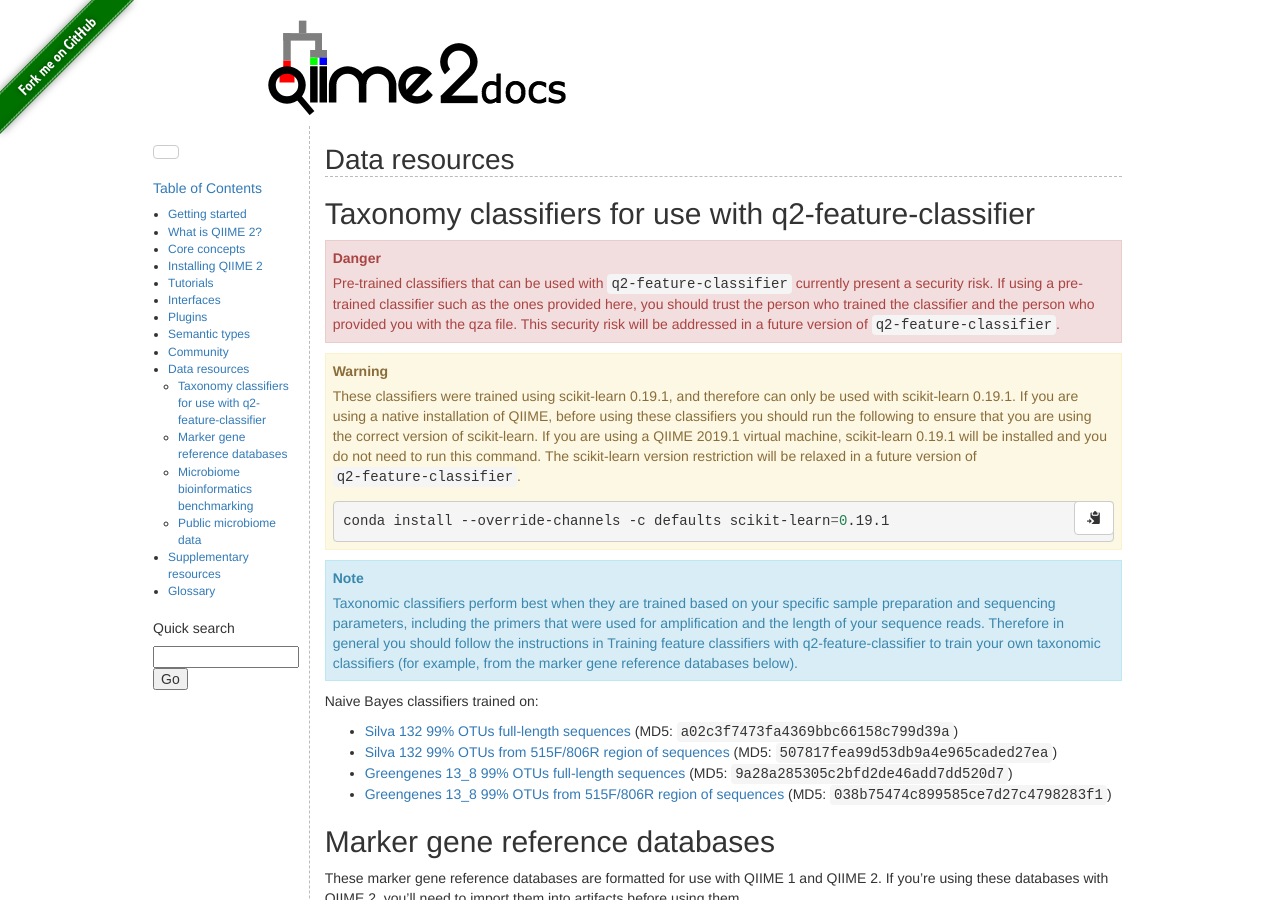
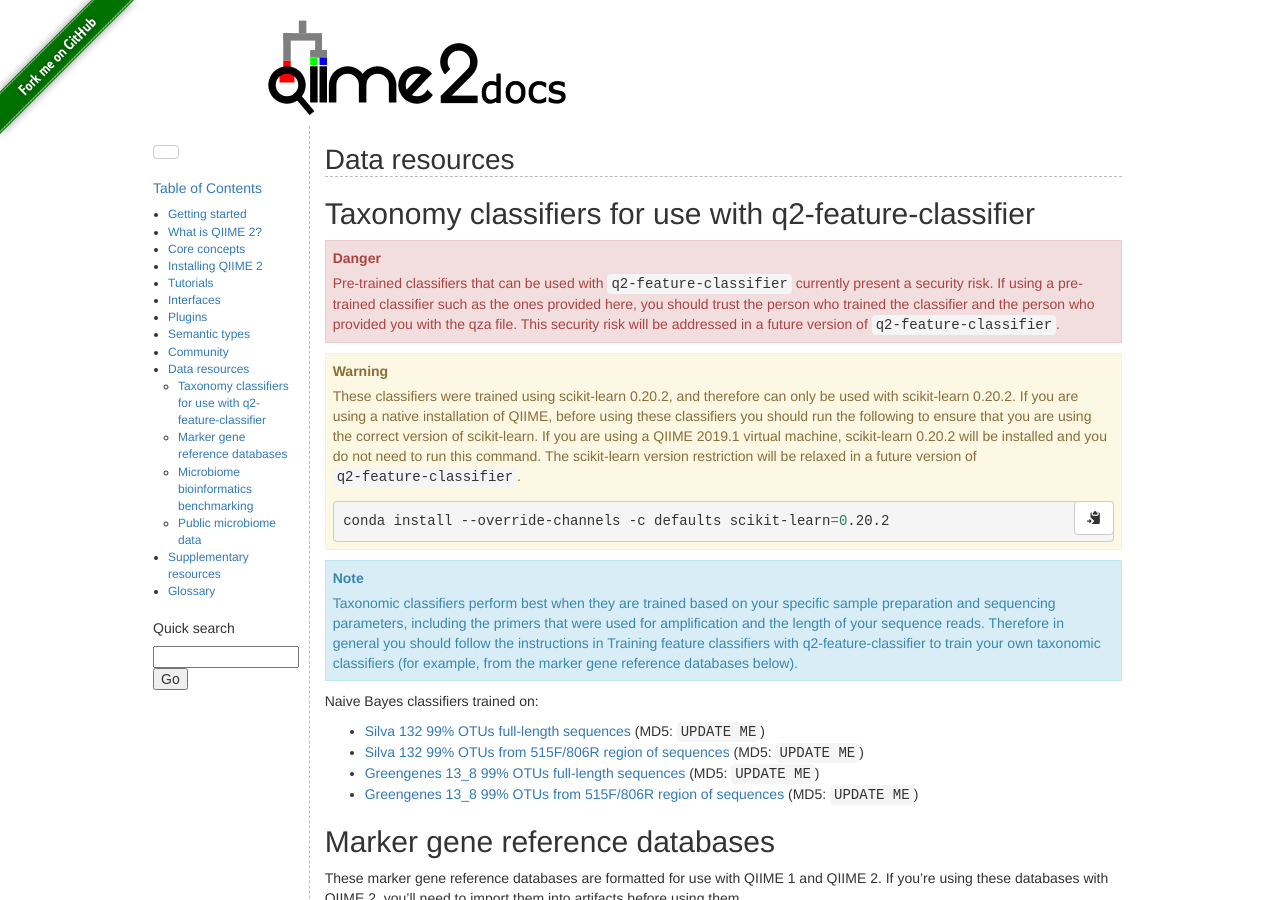
Before and after one commit to qiime2/docs, a Sphinx documentation site: the page built from source/data-resources.rst, in a window 1280 px wide and 900 px high. Built offline with Sphinx 7.4.7, drawn with Linux system fonts in a browser that asks for light colours; pages that are not in the unit, such as notebooks, are missing from menus; the version number could not be read and is left out.

Commit message:
MAINT: New feature classifiers, 2019.1

```diff
--- a/source/data-resources.rst
+++ b/source/data-resources.rst
@@ -6,21 +6,21 @@
 
 .. danger:: Pre-trained classifiers that can be used with ``q2-feature-classifier`` currently present a security risk. If using a pre-trained classifier such as the ones provided here, you should trust the person who trained the classifier and the person who provided you with the qza file. This security risk will be addressed in a future version of ``q2-feature-classifier``.
 
-.. warning:: These classifiers were trained using scikit-learn 0.19.1, and therefore can only be used with scikit-learn 0.19.1. If you are using a native installation of QIIME, before using these classifiers you should run the following to ensure that you are using the correct version of scikit-learn. If you are using a QIIME 2019.1 virtual machine, scikit-learn 0.19.1 will be installed and you do not need to run this command. The scikit-learn version restriction will be relaxed in a future version of ``q2-feature-classifier``.
+.. warning:: These classifiers were trained using scikit-learn 0.20.2, and therefore can only be used with scikit-learn 0.20.2. If you are using a native installation of QIIME, before using these classifiers you should run the following to ensure that you are using the correct version of scikit-learn. If you are using a QIIME 2019.1 virtual machine, scikit-learn 0.20.2 will be installed and you do not need to run this command. The scikit-learn version restriction will be relaxed in a future version of ``q2-feature-classifier``.
 
    .. command-block::
       :no-exec:
 
-      conda install --override-channels -c defaults scikit-learn=0.19.1
+      conda install --override-channels -c defaults scikit-learn=0.20.2
 
 .. note:: Taxonomic classifiers perform best when they are trained based on your specific sample preparation and sequencing parameters, including the primers that were used for amplification and the length of your sequence reads. Therefore in general you should follow the instructions in :doc:`Training feature classifiers with q2-feature-classifier <../tutorials/feature-classifier>` to train your own taxonomic classifiers (for example, from the marker gene reference databases below).
 
 Naive Bayes classifiers trained on:
 
-- `Silva 132 99% OTUs full-length sequences <https://data.qiime2.org/2019.1/common/silva-132-99-nb-classifier.qza>`_ (MD5: ``a02c3f7473fa4369bbc66158c799d39a``)
-- `Silva 132 99% OTUs from 515F/806R region of sequences <https://data.qiime2.org/2019.1/common/silva-132-99-515-806-nb-classifier.qza>`_ (MD5: ``507817fea99d53db9a4e965caded27ea``)
-- `Greengenes 13_8 99% OTUs full-length sequences <https://data.qiime2.org/2019.1/common/gg-13-8-99-nb-classifier.qza>`_ (MD5: ``9a28a285305c2bfd2de46add7dd520d7``)
-- `Greengenes 13_8 99% OTUs from 515F/806R region of sequences <https://data.qiime2.org/2019.1/common/gg-13-8-99-515-806-nb-classifier.qza>`_ (MD5: ``038b75474c899585ce7d27c4798283f1``)
+- `Silva 132 99% OTUs full-length sequences <https://data.qiime2.org/2019.1/common/silva-132-99-nb-classifier.qza>`_ (MD5: ``UPDATE ME``)
+- `Silva 132 99% OTUs from 515F/806R region of sequences <https://data.qiime2.org/2019.1/common/silva-132-99-515-806-nb-classifier.qza>`_ (MD5: ``UPDATE ME``)
+- `Greengenes 13_8 99% OTUs full-length sequences <https://data.qiime2.org/2019.1/common/gg-13-8-99-nb-classifier.qza>`_ (MD5: ``UPDATE ME``)
+- `Greengenes 13_8 99% OTUs from 515F/806R region of sequences <https://data.qiime2.org/2019.1/common/gg-13-8-99-515-806-nb-classifier.qza>`_ (MD5: ``UPDATE ME``)
 
 .. _`marker gene db`:
 
```
